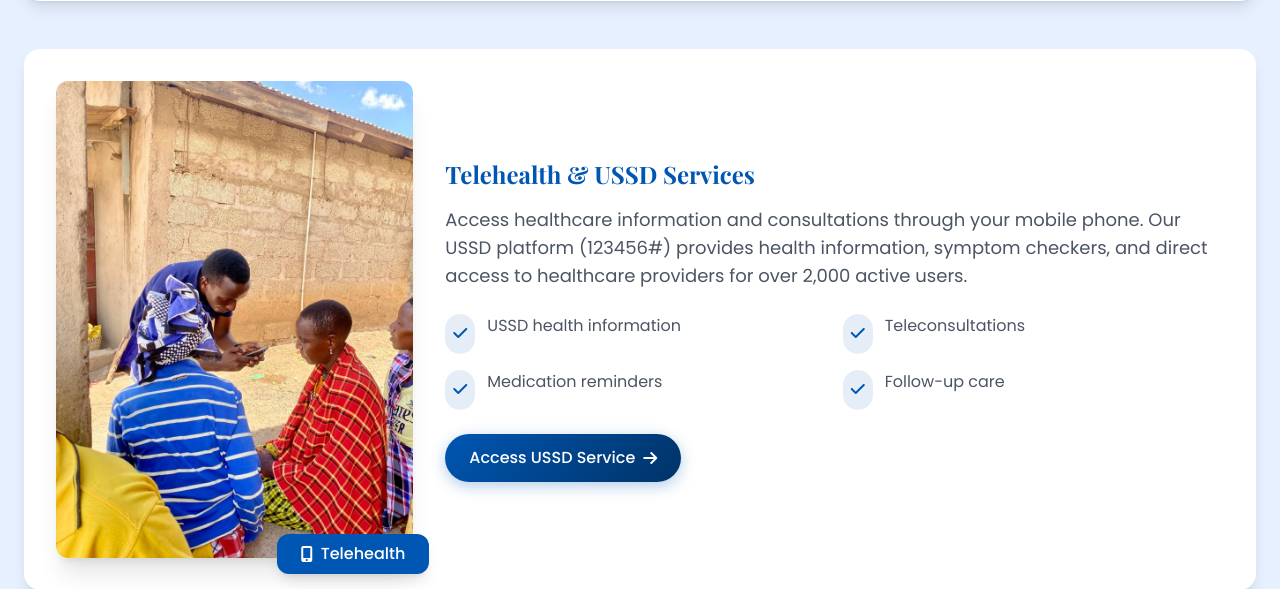
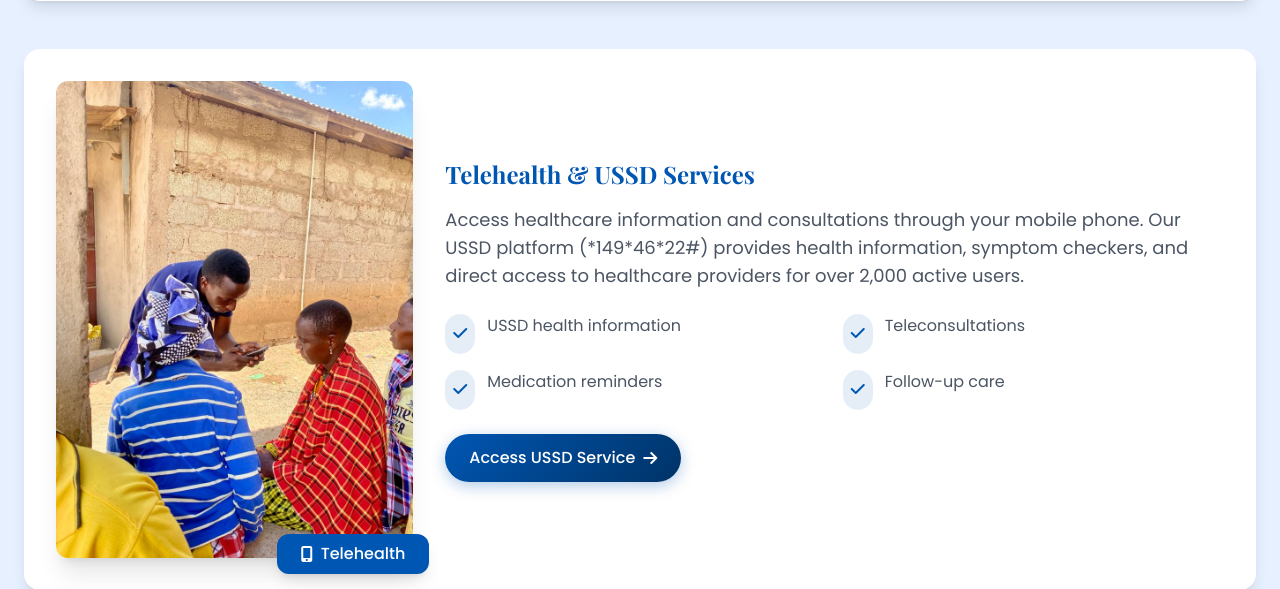
Before and after one commit to martin-creator/primetel_update_website, a Django app: page /services/ in a window 1280 px wide. Shown: the part 3615-4204 px from the top of the page. Run offline with Django 5.2, Linux system fonts and the light colour scheme; some libraries are stand-ins or nearby versions.

Commit message:
Updated ussd

```diff
--- a/core/templates/services.html
+++ b/core/templates/services.html
@@ -586,7 +586,7 @@
                     <div class="lg:w-2/3">
                         <h3 class="text-2xl font-serif font-bold mb-4 text-primary">Telehealth & USSD Services</h3>
                         <p class="text-lg text-gray-600 mb-6">
-                            Access healthcare information and consultations through your mobile phone. Our USSD platform (123456#) provides health information, symptom checkers, and direct access to healthcare providers for over 2,000 active users.
+                            Access healthcare information and consultations through your mobile phone. Our USSD platform (*149*46*22#) provides health information, symptom checkers, and direct access to healthcare providers for over 2,000 active users.
                         </p>
                         <div class="grid grid-cols-1 md:grid-cols-2 gap-4 mb-6">
                             <div class="flex items-start">
```
